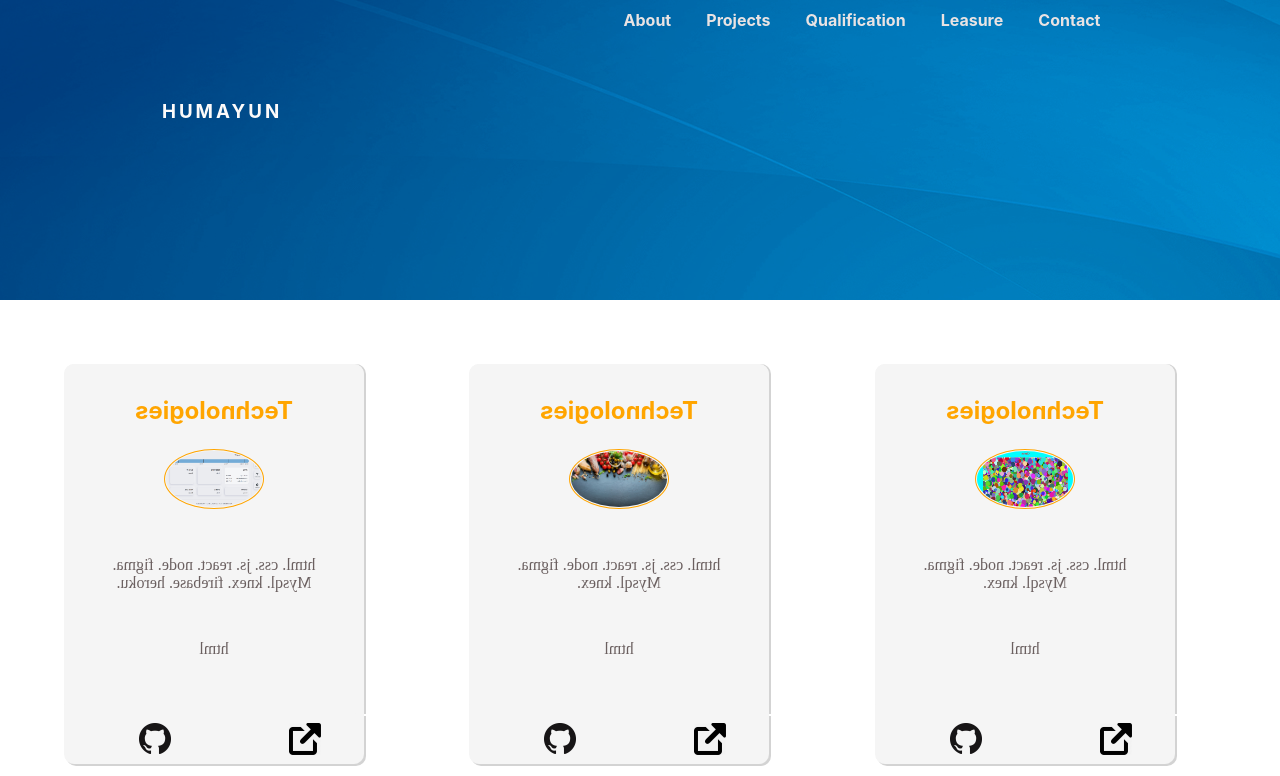
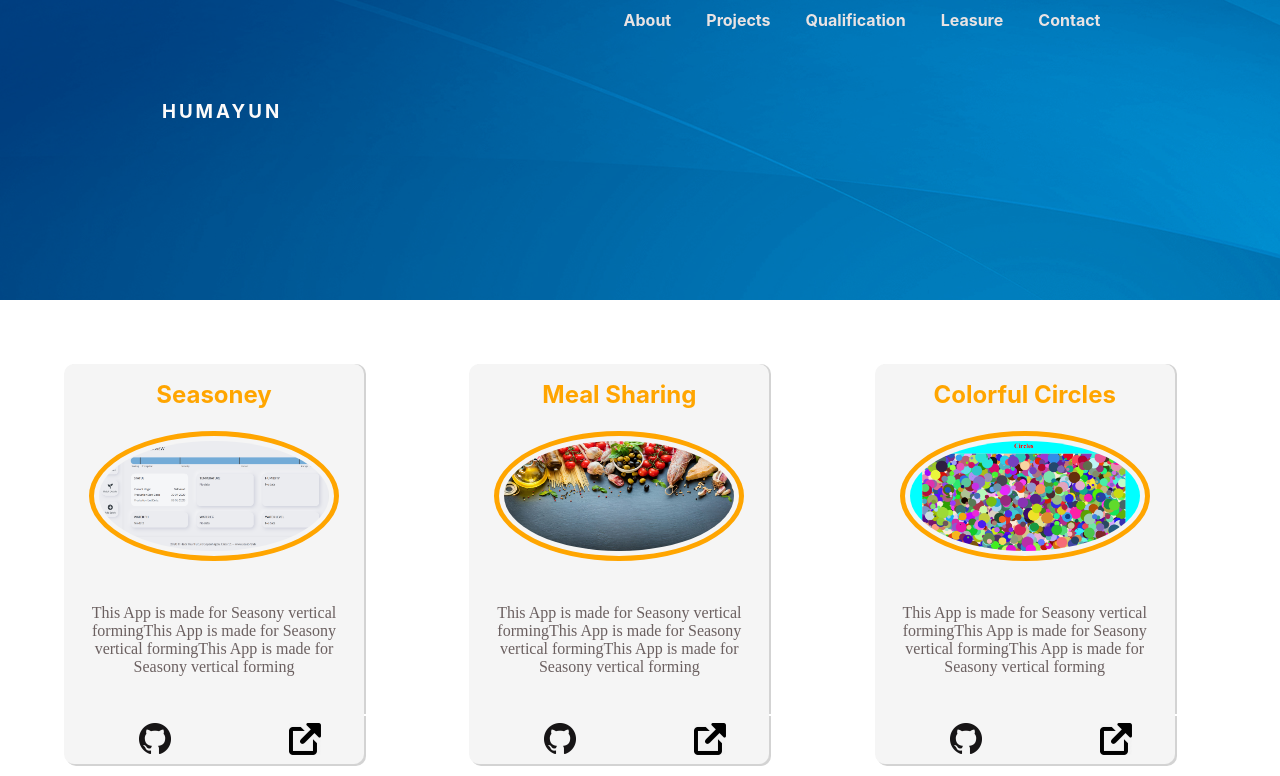
Before and after one commit to humayunadilshahzad/humayunadilshahzad.github.io, a React (Create React App) app: page /projects in a window 1280 px wide. Shown: the top 776 px of the page. Built offline with nearby package versions, Linux system fonts and the light colour scheme.

Commit message:
Flip card fixed

```diff
--- a/src/pages/projects/projects.css
+++ b/src/pages/projects/projects.css
@@ -29,15 +29,16 @@
 .card figure{
     width: 100%;
     height: 100%;
-    position: absolute;
     margin:0;
 }
 
 .card .front{
-
+position: absolute;
 }
 
 .card .back{
+    /* position: absolute; */
+    backface-visibility: hidden;
     transform: rotateY(180deg);
     background-color:whitesmoke;
     border-radius: 10px;
```
